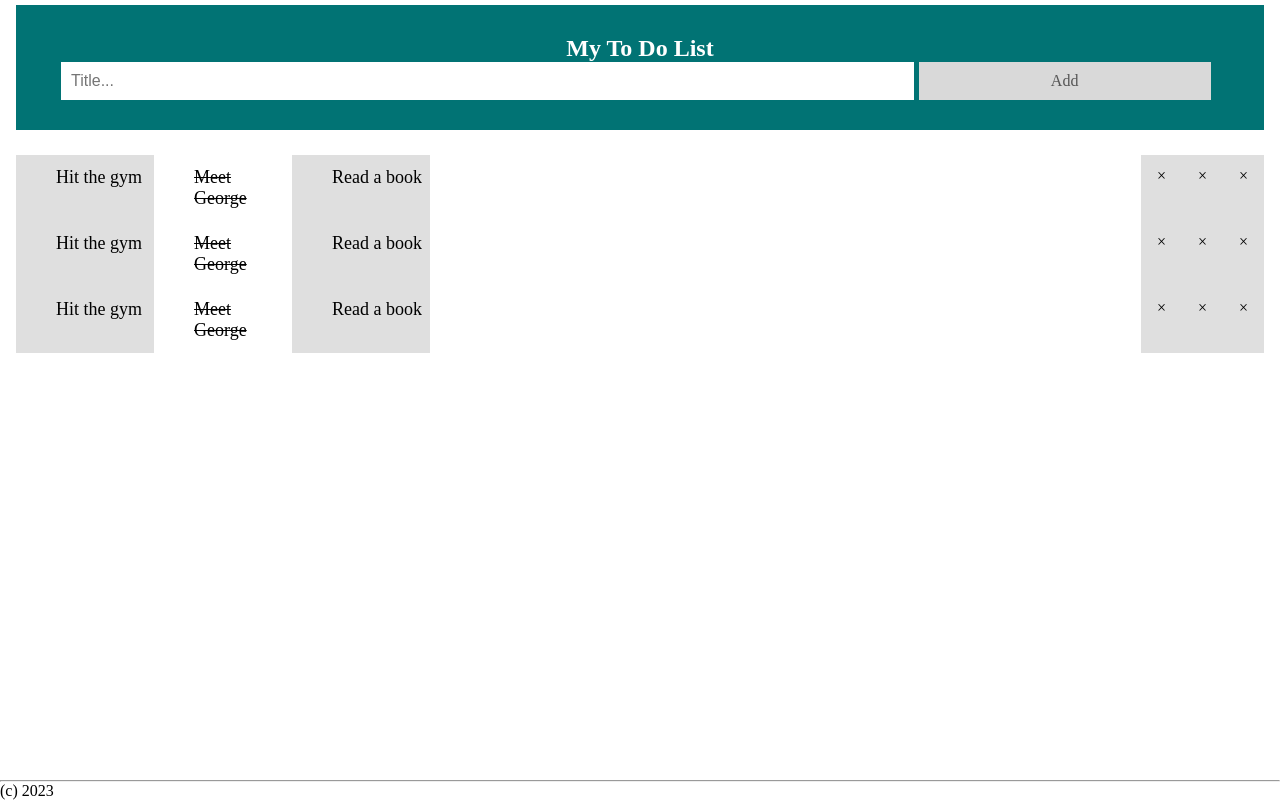
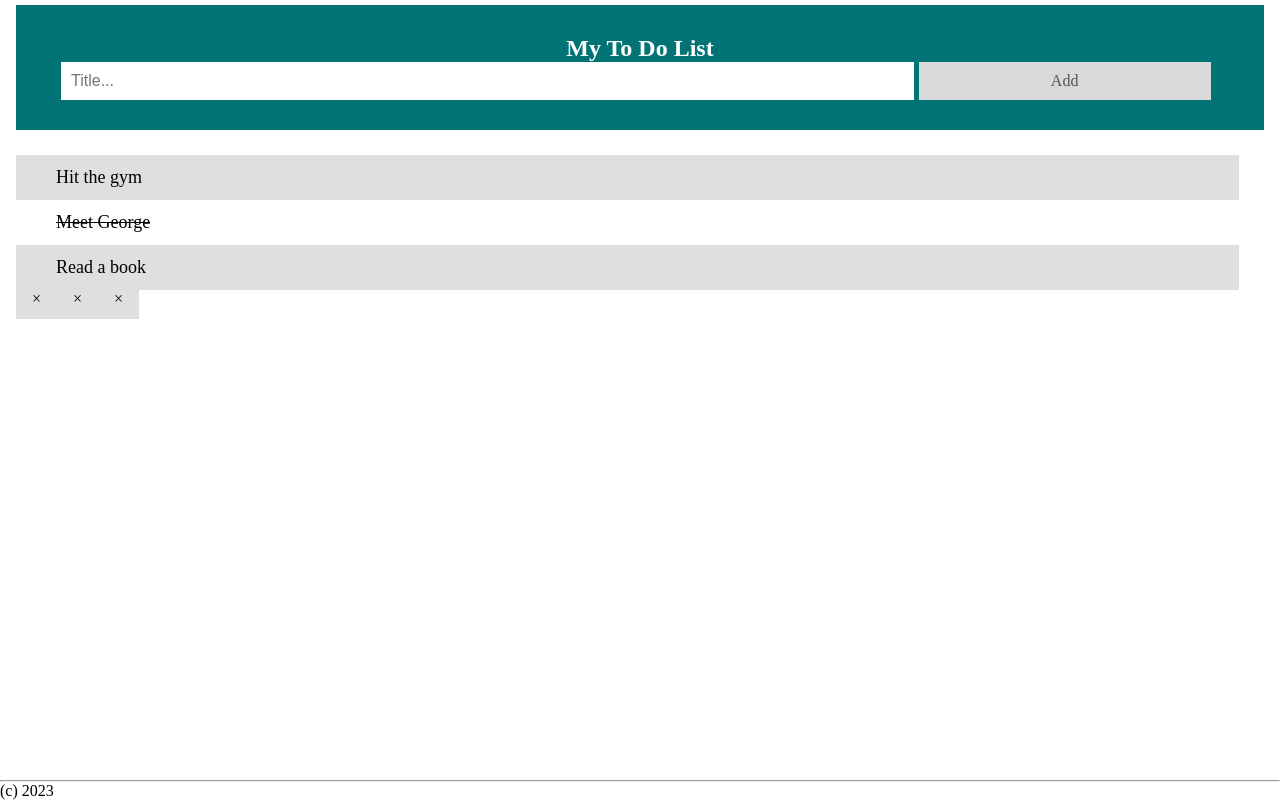
Before and after one commit to Grymaldi/ToDoList-components, a Next.js app: page / in a window 1280 px wide. Built offline with nearby package versions, Linux system fonts and the light colour scheme.

Commit message:
Чутка поправил отображение списка задачь

```diff
--- a/components/todo/Complite.js
+++ b/components/todo/Complite.js
@@ -1,4 +1,6 @@
 import { useState } from "react";
+import Delite from "./Delite";
+import css from "./todoapp.module.css"
 
 export default function Complite() {
   const [tasks, setTasks] = useState([
@@ -19,7 +21,8 @@ export default function Complite() {
 
   return (
     <>
-      <div>
+      <div className={css.string}>
+        <div className="compl">
           {tasks &&
             tasks.map((task) => {
               return (
@@ -34,6 +37,8 @@ export default function Complite() {
               );
             })}
         </div>
+        <Delite />
+      </div>
     </>
   );
 }
--- a/components/todo/Delite.js
+++ b/components/todo/Delite.js
@@ -12,7 +12,7 @@ export default function Delite() {
 
   return (
     <>
-      <div>
+      <div className="del">
         {tasks &&
           tasks.map((task) => {
             return (
--- a/components/todo/List.js
+++ b/components/todo/List.js
@@ -1,26 +1,13 @@
-import { useState } from "react";
 import Complite from "./Complite";
-import Delite from "./Delite";
 import css from "./todoapp.module.css";
 
 export default function List() {
-  const [tasks, setTasks] = useState([
-    { id: 1, title: "Hit the gym", completed: false },
-    { id: 2, title: "Meet George", completed: true },
-    { id: 3, title: "Read a book", completed: false },
-  ]);
   return (
     <>
       <ul className={css.list}>
-        {tasks &&
-          tasks.map((task) => {
-            return (
-              <div className="taskWrapper" key={task.id}>
-                <Complite tasks={tasks} />
-                <Delite tasks={tasks}/>
-              </div>
-            );
-          })}
+        <div className="taskWrapper">
+          <Complite />
+        </div>
       </ul>
     </>
   );
--- a/components/todo/todoapp.module.css
+++ b/components/todo/todoapp.module.css
@@ -2,9 +2,10 @@
   margin: 0;
   padding: 0;
 }
-.list div{
+.string{
   display: flex;
   justify-content: space-between;
+  flex-direction: column;
 }
 .list li {
   cursor: pointer;
```
Lines whose indentation alone changed are shown as unchanged.
